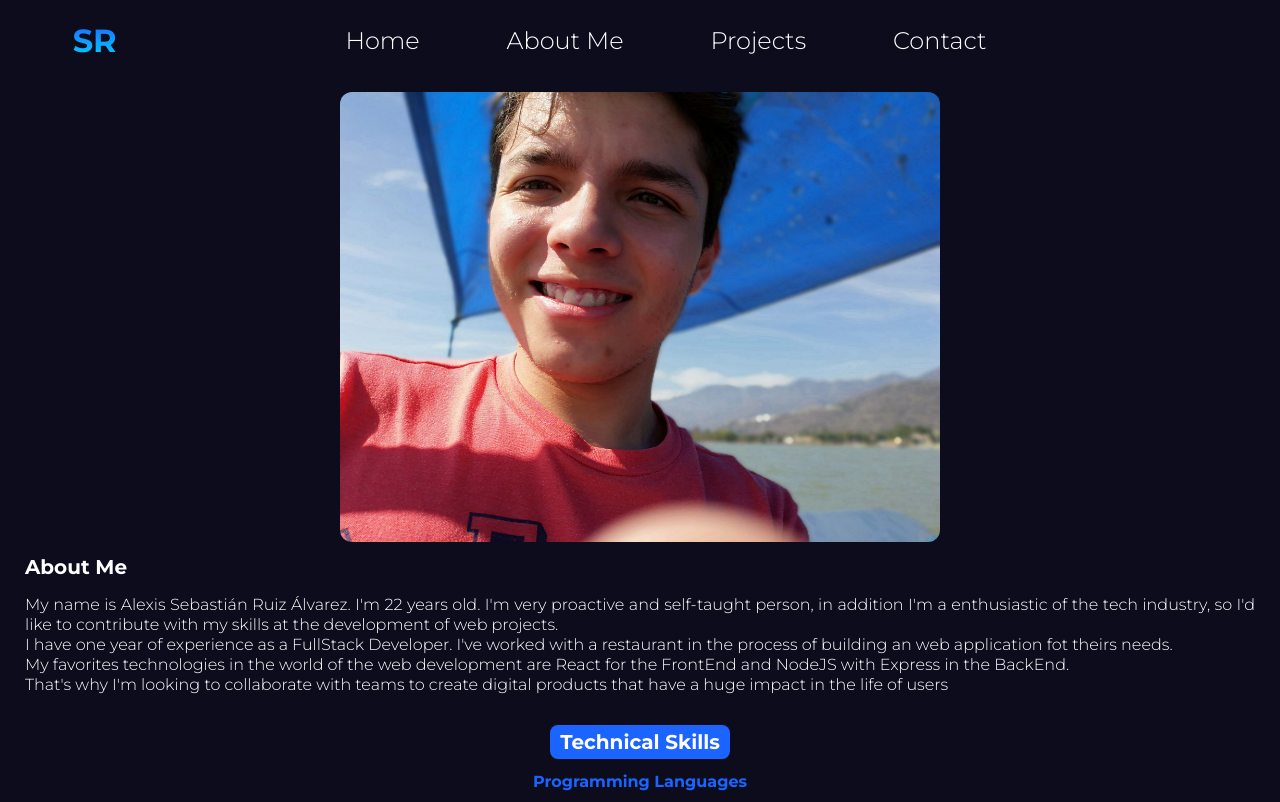
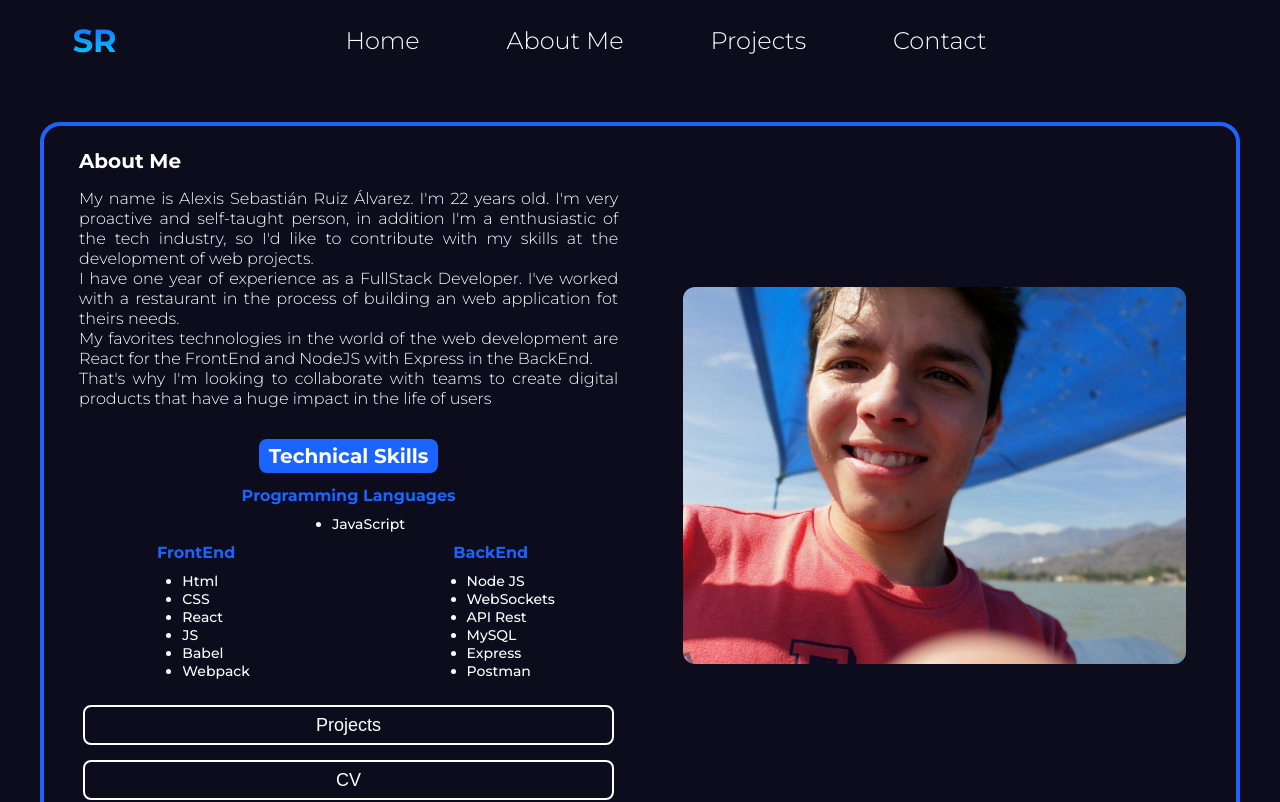
Before and after one commit to sebastian-ruiz-7/Portfolio, a React app: page /about-me in a window 1280 px wide. Shown: the top 802 px of the page. Built offline with nearby package versions, Linux system fonts and the light colour scheme.

Commit message:
[ADD] Se termino la pagina About Me

```diff
--- a/src/components/HamMenu/HamMenu.css
+++ b/src/components/HamMenu/HamMenu.css
@@ -4,6 +4,10 @@
     display: flex;
     flex-direction: column;
     justify-content: space-between;
+}
+
+.ham-menu-container:hover{
+    cursor: pointer;
 }
 
 .ham-menu__line{
@@ -19,7 +23,7 @@
 
 }
 
-@media only screen and (min-width:700px){
+@media only screen and (min-width:701px){
     .ham-menu-container{
         display: none;
     }
--- a/src/containers/Header/Header.css
+++ b/src/containers/Header/Header.css
@@ -9,7 +9,6 @@
 }
 
 .center-navigation-menu{
-    visibility: collapse;
     width: 32px;
     height: 32px;
 }
@@ -21,12 +20,9 @@
 }
 
 
-@media only screen and (min-width:700px){
+@media only screen and (min-width:701px){
     .header-container{
         justify-content: space-around;
         padding: 0px;
     }
-    .ham-menu-container{
-        display: none;
-    }
 }
--- a/src/pages/AboutMe.css
+++ b/src/pages/AboutMe.css
@@ -14,6 +14,7 @@
 .about-me-description{
     padding: 0px 25px;
     box-sizing: border-box;
+    margin: 0px auto;
 }
 
 .about-me__text{
@@ -68,3 +69,65 @@
     flex-direction: column;
     align-items: center;
 }
+
+.go-to-projects-button{
+    width: 90%;
+    margin: 15px auto;
+    background-color: var(--background);
+    height: 40px;
+    color: var(--text-color);
+    display: block;
+    border: solid 2px var(--text-color);
+    border-radius: 8px;
+    font-size: 1.8rem;
+    box-sizing: border-box;
+}
+
+.go-to-projects-button:hover{
+    cursor: pointer;
+    color: var(--blue);
+    border: 2px solid var(--blue);
+}
+
+@media only screen and (min-width:330px) and (max-width:999px) {
+
+    .about-me-description{
+        max-width: 750px;
+    }
+
+    .go-to-projects-button{
+        max-width: 750px;
+    }
+}
+
+@media only screen and (min-width:1000px) {
+    .main-about-me{
+        display: flex;
+        flex-direction: row-reverse;
+        align-items: center;
+        border: solid 4px var(--blue);
+        margin: 40px;
+        padding: 10px;
+        border-radius: 20px;
+        justify-content: space-around;
+        max-width: 1200px;
+        box-sizing: border-box;
+    }
+
+    .about-me-image{
+        max-width: 1000px;
+    }
+
+    .about-me-description{
+        /* font-size: 1.4rem; */
+        /* max-width: 800px; */
+        min-width: 550px;
+    }
+}
+
+
+@media only screen and (min-width:1280px){
+    .main-about-me{
+        margin: 40px auto;
+    }
+}
--- a/src/pages/AboutMe.jsx
+++ b/src/pages/AboutMe.jsx
@@ -12,7 +12,7 @@ export const AboutMe = () => {
     <>
       <Header />
 
-      <main>
+      <main className='main-about-me'>
 
         <figure>
           <img className='about-me-image' src={aboutMeImage} alt="My pitcture" />
@@ -77,11 +77,13 @@ export const AboutMe = () => {
 
           </div>
 
+          <button onClick={()=>{location.href='/projects'}} className='go-to-projects-button'>Projects</button>
+
+          <button className='go-to-projects-button'>CV</button>
+
+
         </div>
 
-      <button>Projects</button>
-
-      <button>CV</button>
 
       </main>
     </>
```
